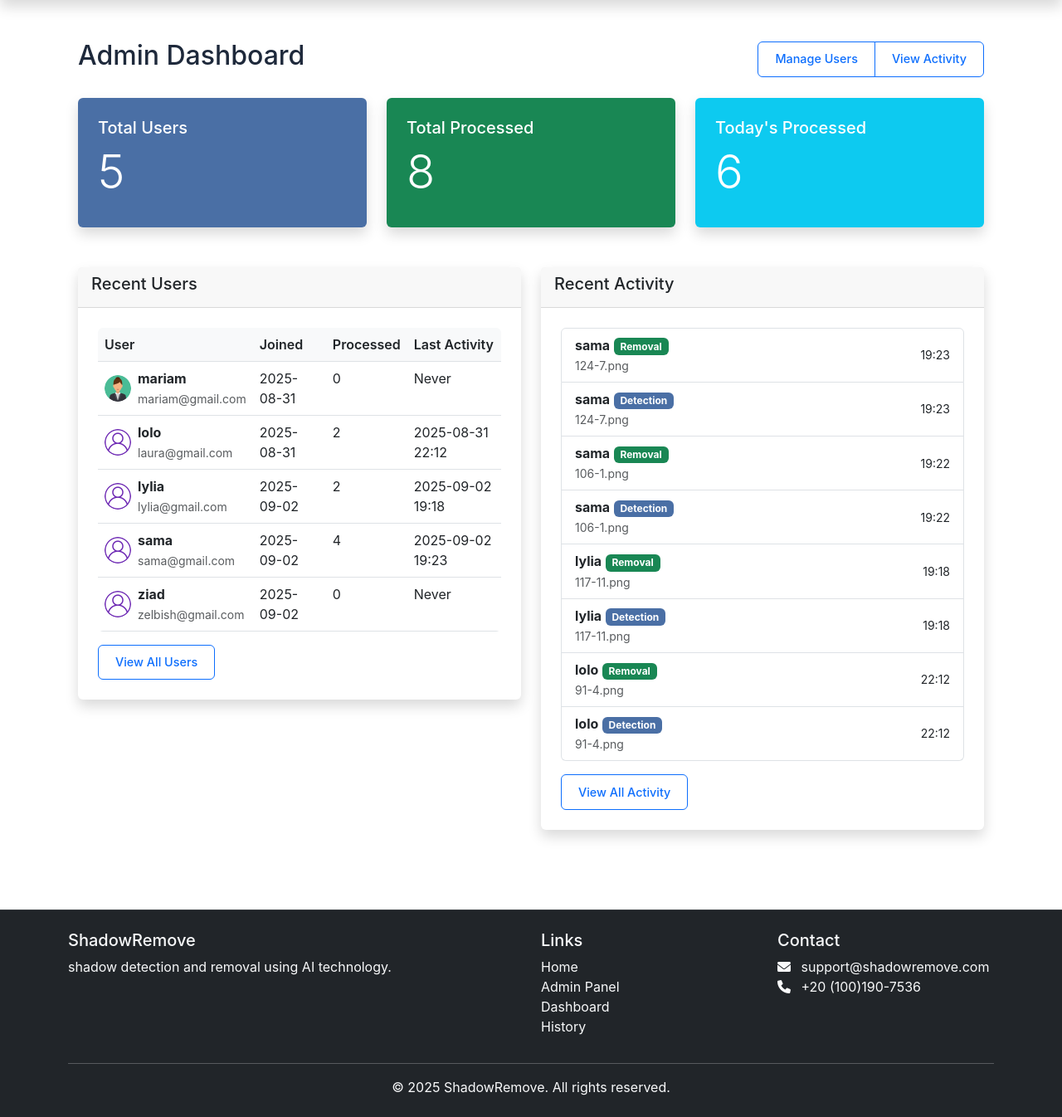
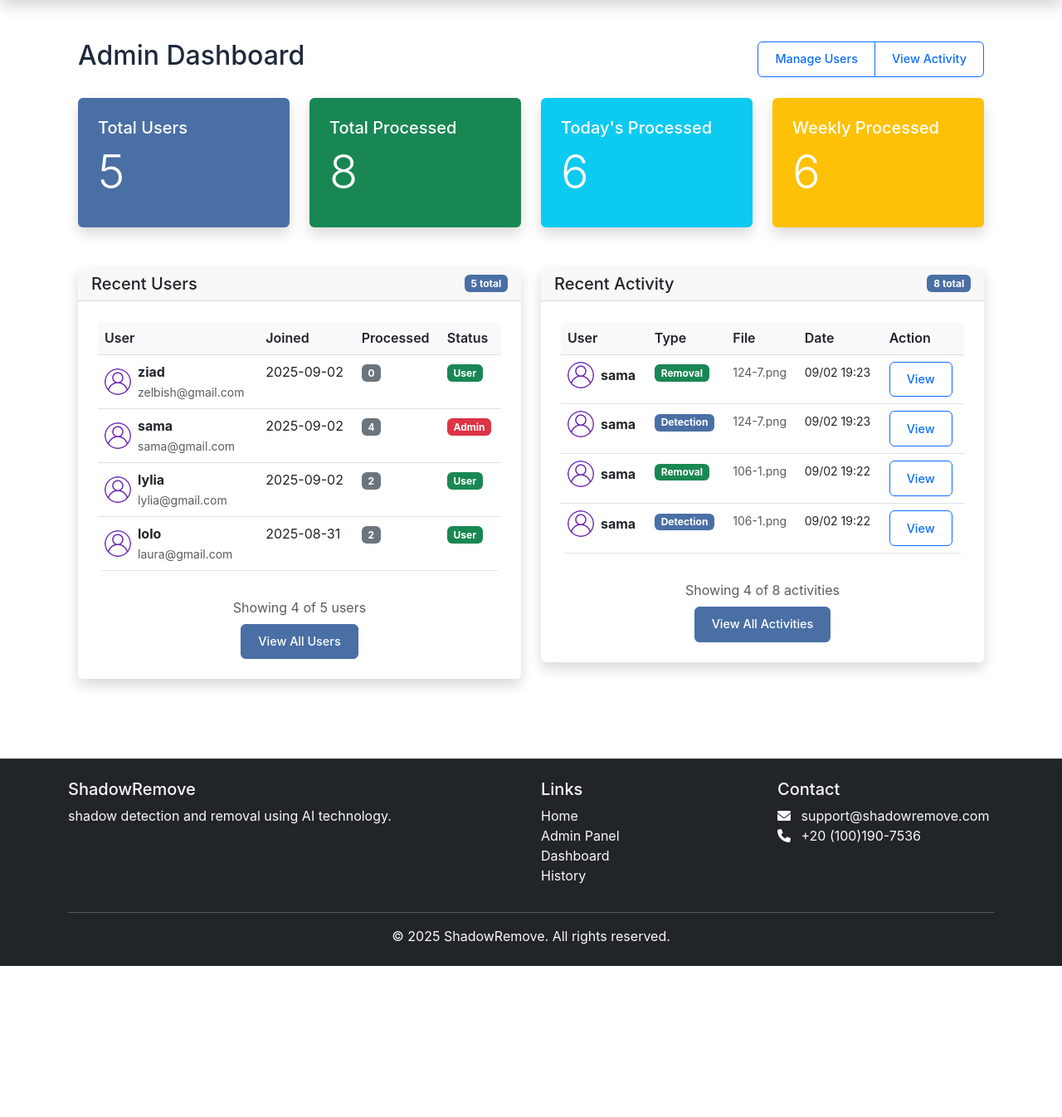
Before and after one commit to Mariam-Elbishbeashy/Shadow_Detection_Removal_DL, a Flask app: page /admin in a window 1280 px wide. Shown: the part 68-1414 px from the top of the page at 83% size. After the commit the page ends 1232 px from the top, so only its background shows below. Run offline with Flask 3, Linux system fonts and the light colour scheme; a user stored in the database is signed in; parts of the project's set-up code (start-up, migrations or seed data) failed here and were passed over.

Commit message:
edited admin dashboard

```diff
--- a/admin_route.py
+++ b/admin_route.py
@@ -16,7 +16,7 @@ def admin_required(f):
 @admin_required
 def admin_dashboard():
     from app import db
-    users = User.query.all()
+    users = User.query.order_by(User.created_at.desc()).all()
     users_data = []
     for user in users:
         processed_count = ProcessedImage.query.filter_by(user_id=user.id).count()
--- a/templates/admin/admin_dashboard.html
+++ b/templates/admin/admin_dashboard.html
@@ -12,7 +12,7 @@
 
     <!-- Statistics Cards -->
     <div class="row mb-4">
-        <div class="col-md-4">
+        <div class="col-md-3">
             <div class="card bg-primary text-white">
                 <div class="card-body">
                     <h5 class="card-title">Total Users</h5>
@@ -20,7 +20,7 @@
                 </div>
             </div>
         </div>
-        <div class="col-md-4">
+        <div class="col-md-3">
             <div class="card bg-success text-white">
                 <div class="card-body">
                     <h5 class="card-title">Total Processed</h5>
@@ -28,7 +28,7 @@
                 </div>
             </div>
         </div>
-        <div class="col-md-4">
+        <div class="col-md-3">
             <div class="card bg-info text-white">
                 <div class="card-body">
                     <h5 class="card-title">Today's Processed</h5>
@@ -36,14 +36,25 @@
                 </div>
             </div>
         </div>
+        <div class="col-md-3">
+            <div class="card bg-warning text-white">
+                <div class="card-body">
+                    <h5 class="card-title">Weekly Processed</h5>
+                    <h2 class="display-4">{{ weekly_processed }}</h2>
+                </div>
+            </div>
+        </div>
     </div>
 
+
+    <!-- Recent Users and Activity -->
+    <div class="row">
         <!-- Recent Users -->
-    <div class="row">
         <div class="col-md-6">
             <div class="card">
-                <div class="card-header">
-                    <h5 class="card-title">Recent Users</h5>
+                <div class="card-header d-flex justify-content-between align-items-center">
+                    <h5 class="card-title mb-0">Recent Users</h5>
+                    <span class="badge bg-primary">{{ users_data|length }} total</span>
                 </div>
                 <div class="card-body">
                     <div class="table-responsive">
@@ -53,11 +64,11 @@
                                     <th>User</th>
                                     <th>Joined</th>
                                     <th>Processed</th>
-                                    <th>Last Activity</th>
+                                    <th>Status</th>
                                 </tr>
                             </thead>
                             <tbody>
-                                {% for data in users_data[:5] %}
+                                {% for data in users_data[:4] %}
                                 <tr>
                                     <td>
                                         <div class="d-flex align-items-center">
@@ -76,12 +87,12 @@
                                         </div>
                                     </td>
                                     <td>{{ data.user.created_at.strftime('%Y-%m-%d') }}</td>
-                                    <td>{{ data.processed_count }}</td>
+                                    <td><span class="badge bg-secondary">{{ data.processed_count }}</span></td>
                                     <td>
-                                        {% if data.last_activity %}
-                                            {{ data.last_activity.created_at.strftime('%Y-%m-%d %H:%M') }}
+                                        {% if data.user.is_admin %}
+                                            <span class="badge bg-danger">Admin</span>
                                         {% else %}
-                                            Never
+                                            <span class="badge bg-success">User</span>
                                         {% endif %}
                                     </td>
                                 </tr>
@@ -89,7 +100,12 @@
                             </tbody>
                         </table>
                     </div>
-                    <a href="{{ url_for('admin_users') }}" class="btn btn-sm btn-outline-primary">View All Users</a>
+                    {% if users_data|length > 4 %}
+                    <div class="text-center mt-3">
+                        <p class="text-muted mb-2">Showing 4 of {{ users_data|length }} users</p>
+                        <a href="{{ url_for('admin_users') }}" class="btn btn-sm btn-primary">View All Users</a>
+                    </div>
+                    {% endif %}
                 </div>
             </div>
         </div>
@@ -97,28 +113,74 @@
         <!-- Recent Activity -->
         <div class="col-md-6">
             <div class="card">
-                <div class="card-header">
-                    <h5 class="card-title">Recent Activity</h5>
+                <div class="card-header d-flex justify-content-between align-items-center">
+                    <h5 class="card-title mb-0">Recent Activity</h5>
+                    <span class="badge bg-primary">{{ recent_activity|length }} total</span>
                 </div>
                 <div class="card-body">
-                    <div class="list-group">
-                        {% for activity in recent_activity %}
-                        <div class="list-group-item">
-                            <div class="d-flex justify-content-between align-items-center">
+                    {% if recent_activity %}
+                    <div class="table-responsive">
+                        <table class="table table-hover">
+                            <thead>
+                                <tr>
+                                    <th>User</th>
+                                    <th>Type</th>
+                                    <th>File</th>
+                                    <th>Date</th>
+                                    <th>Action</th>
+                                </tr>
+                            </thead>
+                            <tbody>
+                                {% for activity in recent_activity[:4] %}
+                                <tr>
+                                    <td>
+                                        <div class="d-flex align-items-center">
+                                            {% if activity.user.avatar and activity.user.avatar != 'default-avatar.png' %}
+                                                <img src="{{ url_for('static', filename='uploads/avatars/' + activity.user.avatar) }}"
+                                                    class="rounded-circle me-2" width="32" height="32" alt="{{ activity.user.username }}">
+                                            {% else %}
+                                                <img src="{{ url_for('static', filename='images/default-avatar.png') }}"
+                                                    class="rounded-circle me-2" width="32" height="32" alt="Default Avatar">
+                                            {% endif %}
                                             <div>
                                                 <strong>{{ activity.user.username }}</strong>
+                                            </div>
+                                        </div>
+                                    </td>
+                                    <td>
                                         <span class="badge bg-{{ 'primary' if activity.process_type == 'detection' else 'success' }}">
                                             {{ activity.process_type | title }}
                                         </span>
-                                    <br>
-                                    <small class="text-muted">{{ activity.original_filename }}</small>
+                                    </td>
+                                    <td>
+                                        <small class="text-muted">{{ activity.original_filename|truncate(20) }}</small>
+                                    </td>
+                                    <td>
+                                        <small>{{ activity.created_at.strftime('%m/%d %H:%M') }}</small>
+                                    </td>
+                                    <td>
+                                        <a href="{{ url_for('admin_view_image', image_id=activity.id) }}"
+                                           class="btn btn-sm btn-outline-primary" target="_blank">View</a>
+                                    </td>
+                                </tr>
+                                {% endfor %}
+                            </tbody>
+                        </table>
                     </div>
-                                <small>{{ activity.created_at.strftime('%H:%M') }}</small>
+
+                    {% if recent_activity|length > 4 %}
+                    <div class="text-center mt-3">
+                        <p class="text-muted mb-2">Showing 4 of {{ recent_activity|length }} activities</p>
+                        <a href="{{ url_for('admin_activity') }}" class="btn btn-sm btn-primary">View All Activities</a>
                     </div>
+                    {% endif %}
+
+                    {% else %}
+                    <div class="text-center py-4">
+                        <p class="text-muted">No recent activity found.</p>
+                        <a href="{{ url_for('admin_activity') }}" class="btn btn-sm btn-outline-primary">View Activity Log</a>
                     </div>
-                        {% endfor %}
-                    </div>
-                    <a href="{{ url_for('admin_activity') }}" class="btn btn-sm btn-outline-primary mt-3">View All Activity</a>
+                    {% endif %}
                 </div>
             </div>
         </div>
```
Also changed, not shown: instance/shadow_app.db, red_overlay_result.png, static/results/44ecd072-b943-4c7f-863c-b757ef611601_removal.jpg (added), static/results/6a2f3c2c-4165-4cd9-85a8-25383c605997_removal.jpg (added), static/results/b80ff567-fc5a-4add-bd09-d7abee0af5c5_removal.jpg (added), static/results/ca99ab69-61be-48e3-90ec-3d8716e11698_detection.jpg (added), static/results/cdb5a13c-cdd4-4c74-bebe-20caaba05490_detection.jpg (added), static/results/f47b90fc-81b3-4ff7-b3ba-951788749f6c_detection.jpg (added), static/uploads/avatars/44ecd072-b943-4c7f-863c-b757ef611601_original.jpg (added), static/uploads/avatars/6a2f3c2c-4165-4cd9-85a8-25383c605997_original.jpg (added), static/uploads/avatars/b80ff567-fc5a-4add-bd09-d7abee0af5c5_original.jpg (added), static/uploads/avatars/ca99ab69-61be-48e3-90ec-3d8716e11698_original.jpg (added), static/uploads/avatars/cdb5a13c-cdd4-4c74-bebe-20caaba05490_original.jpg (added), static/uploads/avatars/f47b90fc-81b3-4ff7-b3ba-951788749f6c_original.jpg (added). Lines whose indentation alone changed are shown as unchanged.
